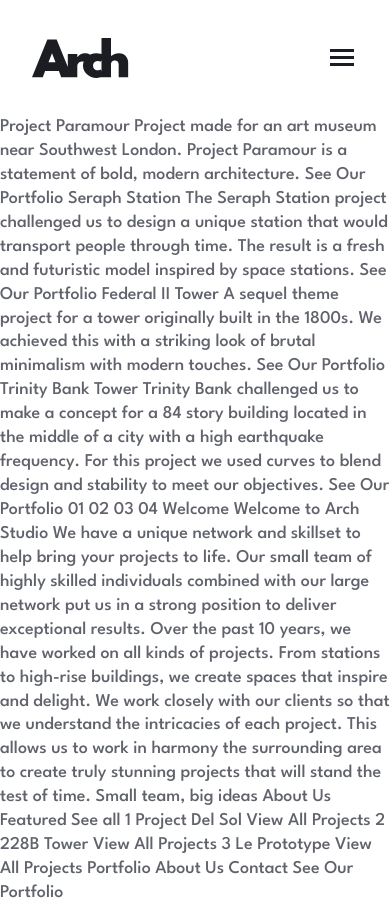
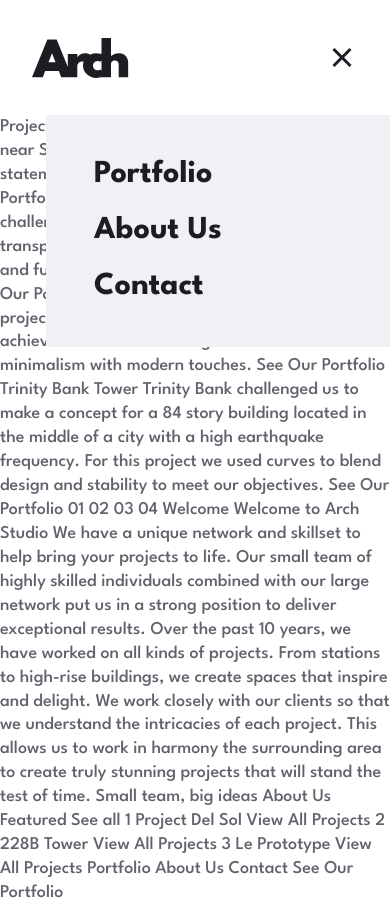
Before and after one commit to karolbanat/fem-arch-studio-website, a website built with Vite: page index.html in a window 390 px wide. Both pictures are taken after a click on the button "Open menu". Built offline with nearby package versions, Linux system fonts and the light colour scheme.

Commit message:
Basic menu functionality

```diff
--- a/index.html
+++ b/index.html
@@ -28,6 +28,7 @@
                 <button aria-controls="primary-nav"
                         aria-expanded="false"
                         aria-label="Open menu"
+                        id="page-navigation-toggle"
                         class="menu-toggle | display-none-md">
                     <img src="./src/assets/icons/icon-hamburger.svg"
                          alt=""
--- a/src/main.ts
+++ b/src/main.ts
@@ -1 +1,19 @@
 import './style.css';
+
+const pageNavigationButton: HTMLButtonElement = document.querySelector('#page-navigation-toggle')!;
+
+pageNavigationButton.addEventListener('click', (e: Event) => {
+	handleMenuToggle(e.target as HTMLButtonElement);
+});
+
+function handleMenuToggle(button: HTMLButtonElement): void {
+	const wasExpanded: boolean =
+		button.getAttribute('aria-expanded') && button.getAttribute('aria-expanded') === 'true' ? true : false;
+	const targetId: string | null = button.getAttribute('aria-controls');
+	if (!targetId) return;
+
+	const target: HTMLElement | null = document.querySelector(`#${targetId}`);
+	button.setAttribute('aria-expanded', (!wasExpanded).toString());
+	button.setAttribute('aria-label', wasExpanded ? 'Open menu' : 'Close menu');
+	target?.toggleAttribute('data-expanded');
+}
--- a/src/style.css
+++ b/src/style.css
@@ -188,6 +188,10 @@ h2 {
 	cursor: pointer;
 }
 
+.menu-toggle * {
+	pointer-events: none;
+}
+
 .menu-toggle[aria-expanded='false'] .menu-toggle__icon-close {
 	display: none;
 }
```
